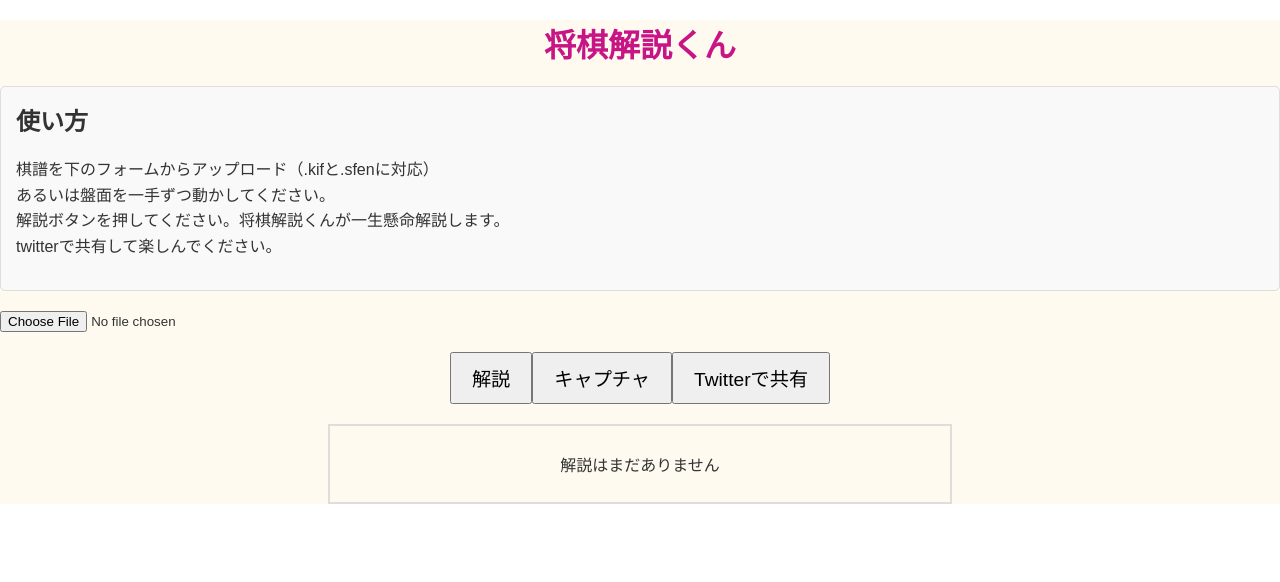
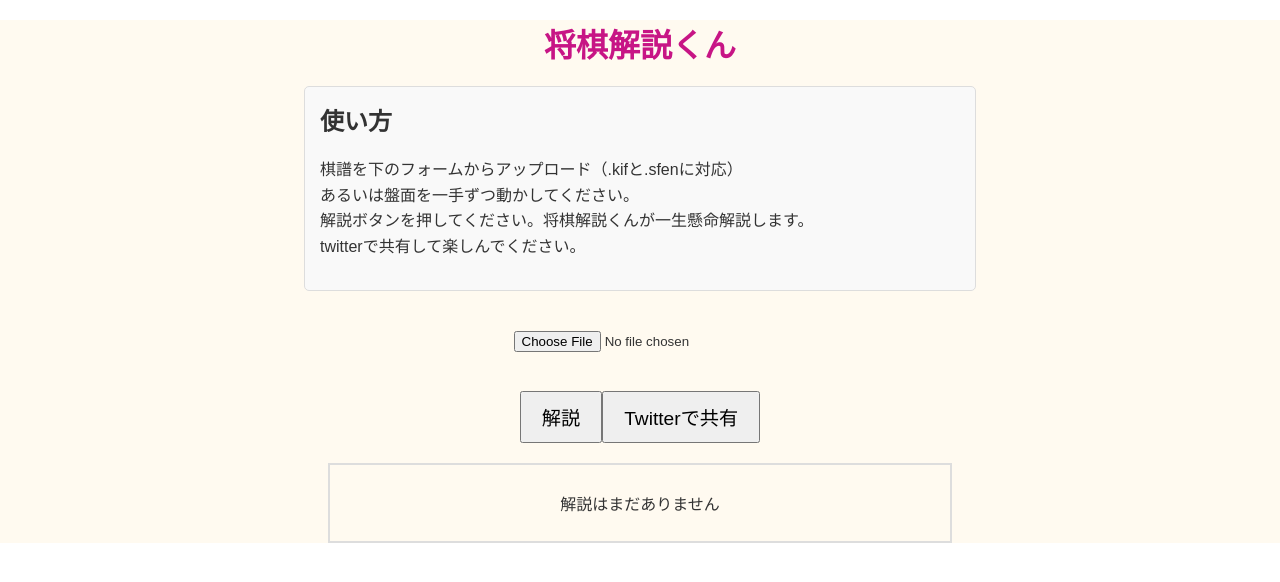
Before and after one commit to yamashita-takahiro-44/shogi-kaisetukun, a React (Create React App) app in the folder shogi-frontend/: page / in a window 1280 px wide. Shown: the top 582 px of the page. Built offline with nearby package versions, Linux system fonts and the light colour scheme.

Commit message:
見た目修正

```diff
--- a/shogi-frontend/src/App.css
+++ b/shogi-frontend/src/App.css
@@ -54,7 +54,11 @@
 }
 
 .instructions {
-  margin: 20px 0;
+  margin-top: 20px;
+  margin-bottom: 20px;
+  max-width: 640px;
+  margin-left: auto;
+  margin-right: auto;
   padding: 15px;
   border: 1px solid #ddd;
   border-radius: 5px;
--- a/shogi-frontend/src/components/GameBoard.css
+++ b/shogi-frontend/src/components/GameBoard.css
@@ -25,7 +25,23 @@
   border: 2px solid #ddd;
   padding: 10px;
   margin-top: 20px;
+  margin-bottom: 20px;
   max-width: 600px;
   margin-left: auto;
   margin-right: auto;
 }
+
+.shogi-player-container {
+  display: flex;
+  justify-content: center;
+}
+shogi-player-wc {
+  flex-basis: 640px;
+}
+
+.file-input-container {
+  display: flex;
+  justify-content: center;
+  align-items: center;
+  height: 60px;
+}
--- a/shogi-frontend/src/components/GameBoard.js
+++ b/shogi-frontend/src/components/GameBoard.js
@@ -117,22 +117,29 @@ const GameBoard = () => {
   };
 
   const captureShogiBoard = () => {
-    const captureArea = document.getElementById("capture-area"); // キャプチャする範囲を指定
+    return new Promise((resolve, reject) => {
+      const captureArea = document.getElementById("capture-area");
       if (captureArea) {
         html2canvas(captureArea)
           .then(canvas => {
             const dataURL = canvas.toDataURL('image/png');
-          uploadImage(dataURL);
+            return uploadImage(dataURL);
+          })
+          .then(imageURL => { // imageURL をここで受け取る
+            resolve(imageURL);
           })
           .catch(error => {
             console.error('キャプチャに失敗しました: ', error);
+            reject(error);
           });
+      } else {
+        reject('キャプチャエリアが見つかりません。');
       }
+    });
   };
 
-
   const uploadImage = (dataURL) => {
-    fetch('https://shogikaisetukun.com/images', {
+    return fetch('https://shogikaisetukun.com/images', {
       method: 'POST',
       headers: { 'Content-Type': 'application/json' },
       body: JSON.stringify({ image: dataURL })
@@ -140,18 +147,11 @@ const GameBoard = () => {
     .then(response => response.json())
     .then(data => {
       setImageURL(data.imageUrl);
-    })
-    .catch(error => {
-      console.error('Error:', error);
+      return data.imageUrl; // ここで imageURL を返す
     });
   };
 
-  const handleTwitterShare = () => {
-    if (!imageURL) {
-      alert('まず将棋盤をキャプチャしてください。');
-      return;
-    }
-
+  const handleTwitterShare = (imageURL) => { // imageURL を引数として受け取る
     const appUrl = "https://shogikaisetukun.com/";
     const twitterText = `${gameState.response.slice(0, 100)}... ${appUrl} ${imageURL}`;
 
@@ -159,20 +159,34 @@ const GameBoard = () => {
     window.open(twitterUrl, '_blank');
   };
 
+  const handleCaptureAndShare = () => {
+    captureShogiBoard()
+      .then(imageURL => { // captureShogiBoard から imageURL を受け取る
+        handleTwitterShare(imageURL);
+      })
+      .catch(error => {
+        console.error('キャプチャまたは共有に問題が発生しました: ', error);
+      });
+  };
+
+
   return (
     <div>
+      <div class="file-input-container">
         <input type="file" onChange={handleFileChange} />
+      </div>
       <div id="capture-area">
+      <div className="shogi-player-container">
         <shogi-player-wc
           ref={shogiRef}
           sp_controller="true" // コントローラを常に表示
           sp_illegal_cancel="true"
           sp_slider={spMode !== "play"} // 再生モードのみスライダーを表示
         ></shogi-player-wc>
+      </div>
         <div className="explanation-container">
           <button className="explain-button" onClick={handleExplain} disabled={isLoading}>{isLoading ? '検討中...' : '解説'}</button>
-          <button className="capture-button" onClick={captureShogiBoard}>キャプチャ</button>
-          <button className="twitter-share-button" onClick={handleTwitterShare}>Twitterで共有</button>
+          <button className="twitter-share-button" onClick={handleCaptureAndShare}>Twitterで共有</button>
           <div className="explanation">
             {isLoading ? <p>検討中です...</p> : gameState.response ? <p>{gameState.response}</p> : <p>解説はまだありません</p>}
           </div>
```
Lines whose indentation alone changed are shown as unchanged.
